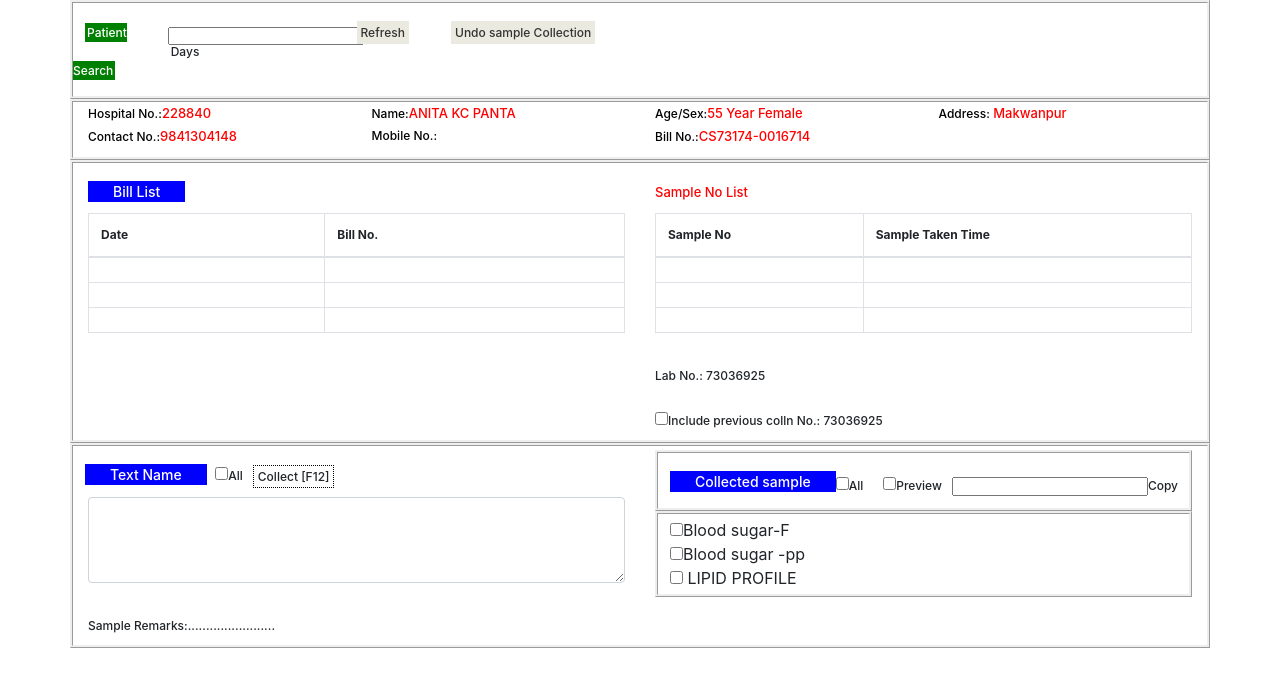
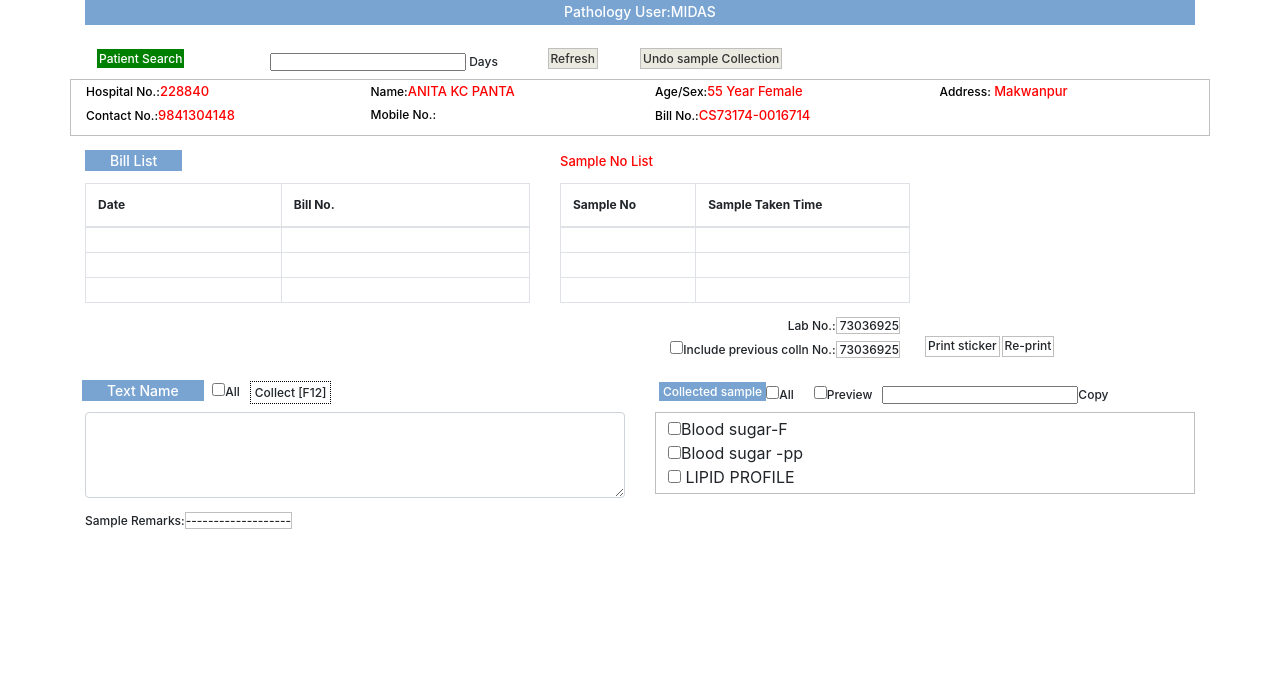
Before and after one commit to kamalakhatiwada/midas-tech-test, a plain HTML site: page index.html in a window 1280 px wide. Drawn offline with nearby package versions, Linux system fonts and the light colour scheme.

Commit message:
second commit

```diff
--- a/index.html
+++ b/index.html
@@ -16,25 +16,32 @@
     <link rel="stylesheet" href="style.css">
 </head>
 <body>
-<!--first div-->
+ <!-- scetion first -->
+<section class="firstdiv">
+    <div class="container">
+      <h1 class="header-title">Pathology User:MIDAS</h1>
+    </div>
+</section>
 
-<section class="firstdiv">
-    <div class="container text">
+<!-- section second -->
+
+<section class="seconddiv">
+    <div class="container">
         <div class="row no-gutters">
-            <div class="col-md-1">
+            <div class="col-md-2">
                 <h2><span id="search"> Patient Search</span></h2>
             </div>
-            <div class="col-md-2"><h2 class="title-two"><input type="number" name="all" value="all">&nbspDays</h2></div>
+            <div class="col-md-3"><h2 class="title-two"><input type="number" name="all" value="all">&nbspDays</h2></div>
             <div class="col-md-1"><h2><span id="refresh">Refresh</h2></span></div>
             <div class="col-md-2"><h2><span id="refresh">Undo sample Collection</h2></span></div>
-            <div class="col-md-5"></div>
+            <div class="col-md-4"></div>
         </div>
     </div>
 </section>
 
-<!--second div-->
+<!-- section  third -->
 
-<section class="seconddiv">
+<section class="thirddiv">
     <div class="container">
         <div class="row text">
             <div class="col-md-3">
@@ -56,11 +63,12 @@
     </div>
 </section>
 
-<!--section third-->
-<section class="thirddiv">
+<!--section four-->
+
+<section class="fourdiv">
     <div class="container">
-        <div class="row text">
-            <div class="col-md-6">
+        <div class="row ">
+            <div class="col-md-5">
                 <h2><span  class="title-zero"> Bill List</span></h2>
                 <table class="table table-bordered">
                     <thead>
@@ -87,7 +95,7 @@
                 </table>
             </div>
 
-            <div class="col-md-6"><h2><span  class="title">Sample No List</span></h2>
+            <div class="col-md-4"><h2><span  class="title">Sample No List</span></h2>
                 <table class="table table-bordered">
                     <thead>
                         <tr>
@@ -112,18 +120,23 @@
                      </tr>
                     </tbody>
                 </table>
-                <h4 class="title-two">Lab No.: 73036925</h4>
-                <h4 class="title-two"><input type="checkbox" name="all" value="all">Include previous colln No.: 73036925</h4>
+                <h4 class="title-three">Lab No.:<span id="dash"> 73036925</span></h4>
+                <h4 class="title-three"><input type="checkbox" name="all" value="all">Include previous colln No.:<span id="dash"> 73036925</span></h4>
             </div>
-
+            <div class="col-md-3">
+                <div class="row">
+                <h4 class="title-five"><span id="gap"> P</span>rint sticker</span></h4>
+                <h4 class="title-five"><span id="gap"> R</span>e-print</h4>
+            </div>
+            </div>
         </div>
     </div>
 </section>
 
-<!--section four-->
-<section class="fourdiv">
+<!--section five-->
+<section class="fivediv">
     <div class="container">
-        <div class="row text">
+        <div class="row">
             <div class="col-md-6">
                 <div class="row">
                     <h2><span  class="title-one"> Text Name</span>
@@ -136,12 +149,12 @@
                         <textarea class="form-control" rows="3" id="comment" name="text"></textarea>
                     </div>
                     </form>
-                    <h4 class="title-two">Sample Remarks:........................</h4>
+                    <h4 class="sample">Sample Remarks:<span id="dash">-------------------</span></h4>
             </div>
 
             <div class="col-md-6">
-                <div class="row no-gutters text">
-                <h2 class="header"><span  class="title-one">Collected sample</span></h2>
+                <div class="row no-gutters">
+                <h2><span class="header">Collected sample</span></h2>
                 <h2 class="title-two"><input type="checkbox" name="all" value="all"><span id="all">All</span>
                 </h2>
                 <h2 class="title-two"><input type="checkbox" name="all" value="all">Preview</h2>
--- a/style.css
+++ b/style.css
@@ -8,7 +8,19 @@ html,body{
 	margin: 0;
 	padding: 0;
 }
-/*firtdiv*/
+
+/*first div*/
+
+.header-title{
+	text-align: center;
+	background: #79a4d2;
+	color: #fff;
+	font-size: 14px;
+	padding: 4px 0;
+}
+
+
+/*second div*/
 
 #search{
 	background: green;
@@ -23,18 +35,22 @@ html,body{
 	color: #333;
 	font-size: 12px;
 	padding: 2px 2px;
-	border-color:#eaeae1;
-	border-width: 2px;
+	border-color:#bfbfbf;
+	border-width: 1px;
 	border-style: solid;
 
 }
 
 .text{
-	border-style: ridge;
+
+	border-color:#bfbfbf;
+	border-width: 1px;
+	border-style: solid;
 	padding: 4px 0;
 }
 
-/*second div*/
+/*third div*/
+
 .para{
 	color: #000;
 	font-size: 12px;
@@ -44,35 +60,65 @@ html,body{
 	font-size: 13px;
 }
 .title-zero{
-	background: blue;
+	background: #79a4d2;
 	color: #fff;
 	font-size: 14px;
 	padding: 2px 25px;
 }
 
 .title-one{
-	background: blue;
+	background:  #79a4d2;
 	color: #fff;
 	font-size: 14px;
 	padding: 2px 25px;
 	margin-left: 12px;
-
 }
 
 .box{
 	font-size: 12px;
 }
+
 .title-two{
 	font-size: 12px;
 	padding-top: 20px;
 	padding-right: 10px;
+
 }
 
-/*section four*/
+/*fourth div*/
+
+.title-three{
+	font-size: 12px;
+	padding-right: 10px;
+	text-align: right;
+}
+
+.title-five{
+	font-size: 12px;
+	border-color:#bfbfbf;
+	border-width: 1px;
+	border-style: solid;
+	padding: 2px 2px;
+	margin-right: 2px;
+	margin-top: 200px;
+}
+
+
+/*fifth div*/
+
+.header{
+	background:  #79a4d2;
+	color: #fff;
+	font-size: 12px;
+	padding: 2px 4px;
+	margin-left: 4px;
+}
+
 #all{
 	font-size: 12px;
 	padding-right: 10px;
 }
+
 .space{
 	margin-left: 12px;
 }
@@ -82,4 +128,16 @@ html,body{
 	border-width: 1px;
 	border-style: dotted;
 	padding: 3px 4px;
+
 }
+
+.sample{
+	font-size: 12px;
+	padding-right: 10px;
+}
+
+#dash{
+	border-color:#bfbfbf;
+	border-width: 1px;
+	border-style: solid;
+}
```
